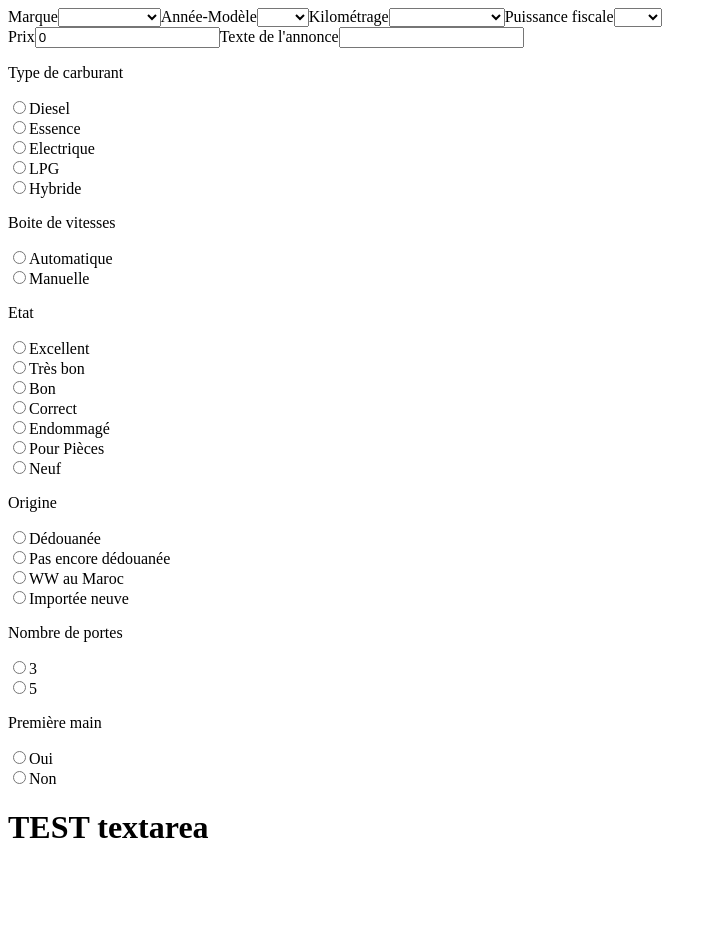
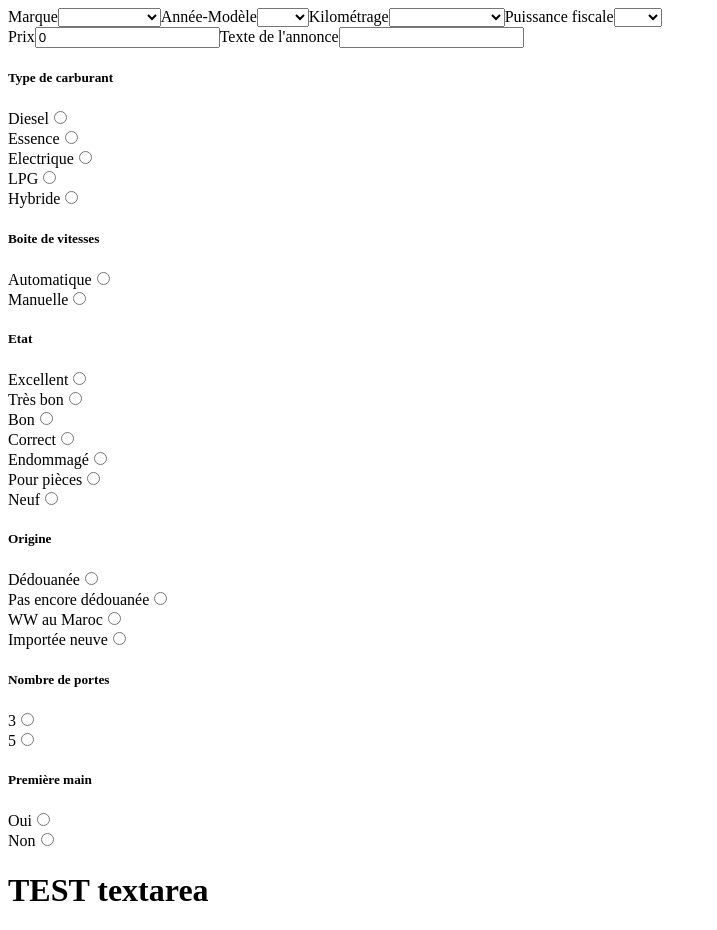
Before and after one commit to Aveamxela/form-avito, a React (Create React App) app: page / in a window 1280 px wide. Shown: the whole page, without its empty margins (0-717 px from the left). Before the commit the page ends 868 px from the top, so only its background shows below. Built offline with nearby package versions, Linux system fonts and the light colour scheme; the HTML template or start-up script is replaced by a standard one.

Commit message:
radioBtnOneState

```diff
--- a/src/App.js
+++ b/src/App.js
@@ -1,4 +1,3 @@
-import RadioBtns from "./components/RadioBtns";
 import AddCar from "./components/AddCar";
 
 export default function App() {
--- a/src/components/AddCar.js
+++ b/src/components/AddCar.js
@@ -5,10 +5,17 @@ import Textarea from "./Textarea";
 import Label from "./Label";
 import RadioBtns from "./RadioBtns";
 
+const AddCar = ({ options }) => {
+    const {
+        marque,
+        anneeModele,
+        kilometrage,
+        puissanceFiscale,
+        fake: { faker },
+    } = options;
+    console.log(faker);
 
-const AddCar = ({ options }) => {
-  const { marque, anneeModele, kilometrage, puissanceFiscale, fake: { faker } } = options;
-  console.log(faker);
+    const [globalState, setGlobalState] = useState({ radio: "" });
 
     const [formData, setFormData] = useState({
         marque: "",
@@ -17,16 +24,20 @@ const AddCar = ({ options }) => {
         puissanceFiscale: "",
         prix: 0,
         titre: "",
-  })
+    });
 
-  const handleChange = e => {
-    const { name } = e.target
+    const handleChange = (e) => {
+        const { name } = e.target;
 
-    setFormData(prevState => ({
+        setFormData((prevState) => ({
             ...prevState,
             [name]: e.target.value,
-    }))
-  }
+        }));
+    };
+
+    const handleChangeRadio = (radioChoice) => {
+        setGlobalState({ radio: radioChoice });
+    };
 
     return (
         <>
@@ -37,25 +48,29 @@ const AddCar = ({ options }) => {
                         name="marque"
                         options={marque}
                         value={formData.marque}
-            onChange={handleChange}/>
+                        onChange={handleChange}
+                    />
                     <Label text="Année-Modèle" />
                     <Select
                         name="annee"
                         options={anneeModele}
                         value={formData.annee}
-            onChange={handleChange} />
+                        onChange={handleChange}
+                    />
                     <Label text="Kilométrage" />
                     <Select
                         name="kilometrage"
                         options={kilometrage}
                         value={formData.kilometrage}
-            onChange={handleChange} />
+                        onChange={handleChange}
+                    />
                     <Label text="Puissance fiscale" />
                     <Select
                         name="puissanceFiscale"
                         options={puissanceFiscale}
                         value={formData.puissanceFiscale}
-            onChange={handleChange} />
+                        onChange={handleChange}
+                    />
                 </div>
 
                 <div>
@@ -64,19 +79,77 @@ const AddCar = ({ options }) => {
                         name="prix"
                         value={formData.prix}
                         type="number"
-            onChange={handleChange} />
-          <Label text="Texte de l'annonce"/>
+                        onChange={handleChange}
+                    />
+                    <Label text="Texte de l'annonce" />
                     <Input
                         name="titre"
                         value={formData.titre}
                         type="text"
-            onChange={handleChange} />
+                        onChange={handleChange}
+                    />
                 </div>
-        <RadioBtns/>
+                <RadioBtns
+                    title="Type de carburant"
+                    labels={[
+                        "Diesel",
+                        "Essence",
+                        "Electrique",
+                        "LPG",
+                        "Hybride",
+                    ]}
+                    name="type_carburant"
+                    onChoiceradio={handleChangeRadio}
+                />
+
+                <RadioBtns
+                    title="Boite de vitesses"
+                    labels={["Automatique", "Manuelle"]}
+                    name="type_vitesses"
+                    onChoiceradio={handleChangeRadio}
+                />
+                <RadioBtns
+                    title="Etat"
+                    labels={[
+                        "Excellent",
+                        "Très bon",
+                        "Bon",
+                        "Correct",
+                        "Endommagé",
+                        "Pour pièces",
+                        "Neuf",
+                    ]}
+                    name="etat"
+                    onChoiceradio={handleChangeRadio}
+                />
+                <RadioBtns
+                    title="Origine"
+                    labels={[
+                        "Dédouanée",
+                        "Pas encore dédouanée",
+                        "WW au Maroc",
+                        "Importée neuve",
+                    ]}
+                    name="origine"
+                    onChoiceradio={handleChangeRadio}
+                />
+                <RadioBtns
+                    title="Nombre de portes"
+                    labels={[3, 5]}
+                    name="porte"
+                    onChoiceradio={handleChangeRadio}
+                />
+                <RadioBtns
+                    title="Première main"
+                    labels={["Oui", "Non"]}
+                    name="premiere_main"
+                    onChoiceradio={handleChangeRadio}
+                />
+
                 <Textarea />
             </form>
         </>
-  )
-}
+    );
+};
 
 export default AddCar;
--- a/src/components/RadioBtns.js
+++ b/src/components/RadioBtns.js
@@ -1,79 +1,21 @@
-import { useState } from "react";
-
-const RadioBtns = () => {
-    const radioForm = [
-        {
-            name: "Type de carburant",
-            options: ["Diesel", "Essence", "Electrique", "LPG", "Hybride"],
-        },
-        { name: "Boite de vitesses", options: ["Automatique", "Manuelle"] },
-        {
-            name: "Etat",
-            options: [
-                "Excellent",
-                "Très bon",
-                "Bon",
-                "Correct",
-                "Endommagé",
-                "Pour Pièces",
-                "Neuf",
-            ],
-        },
-        {
-            name: "Origine",
-            options: [
-                "Dédouanée",
-                "Pas encore dédouanée",
-                "WW au Maroc",
-                "Importée neuve",
-            ],
-        },
-        { name: "Nombre de portes", options: [3, 5] },
-        { name: "Première main", options: ["Oui", "Non"] },
-    ];
-
-    const [selectedOption, setSelectedOption] = useState({
-        "Type de carburant": "",
-        "Boite de vitesses": "",
-        "Etat": "",
-        "Origine": "",
-        "Nombre de portes": "",
-        "Première main": "",
-    });
-    console.log({selectedOption})
-
-    const handleChange = (event) => {
-        const { name, value} = event.target;
-        console.log(name)
-        setSelectedOption((prevState) => {
-            return {
-                ...prevState,
-                [name] : value
-            }
-
-        })
-    };
-
-    const listRadioBtns = radioForm.map((item, index) => (
-        <div key={index}>
-            <p>{item.name}</p>
-            {/* Mapper sur les options et créer input avec :  */}
-            {item.options.map((option, optionIndex) => (
-                <div key={optionIndex}>
-                    <input
-                        type="radio"
-                        name={item.name}
-                        value={option}
-                        //Vérifie que
-                        checked={selectedOption[item.name]===option}
-                        onChange={handleChange}
-                    />
-                    <label>{option}</label>
-                </div>
-            ))}
-        </div>
-    ));
-
-    return <div>{listRadioBtns}</div>;
+const RadioBtns = ({ title, labels, name, onChoiceradio }) => {
+    return (
+        <>
+            <h5>{title}</h5>
+            {labels.map((label, index, e) => {
+                return (
+                    <div key={index}>
+                        <label>{label}</label>
+                        <input
+                            type="radio"
+                            name={name}
+                            value={label}
+                            onChange={(e) => onChoiceradio(e.target.value)}
+                        />
+                    </div>
+                );
+            })}
+        </>
+    );
 };
 export default RadioBtns;
```
Lines whose indentation alone changed are shown as unchanged.
